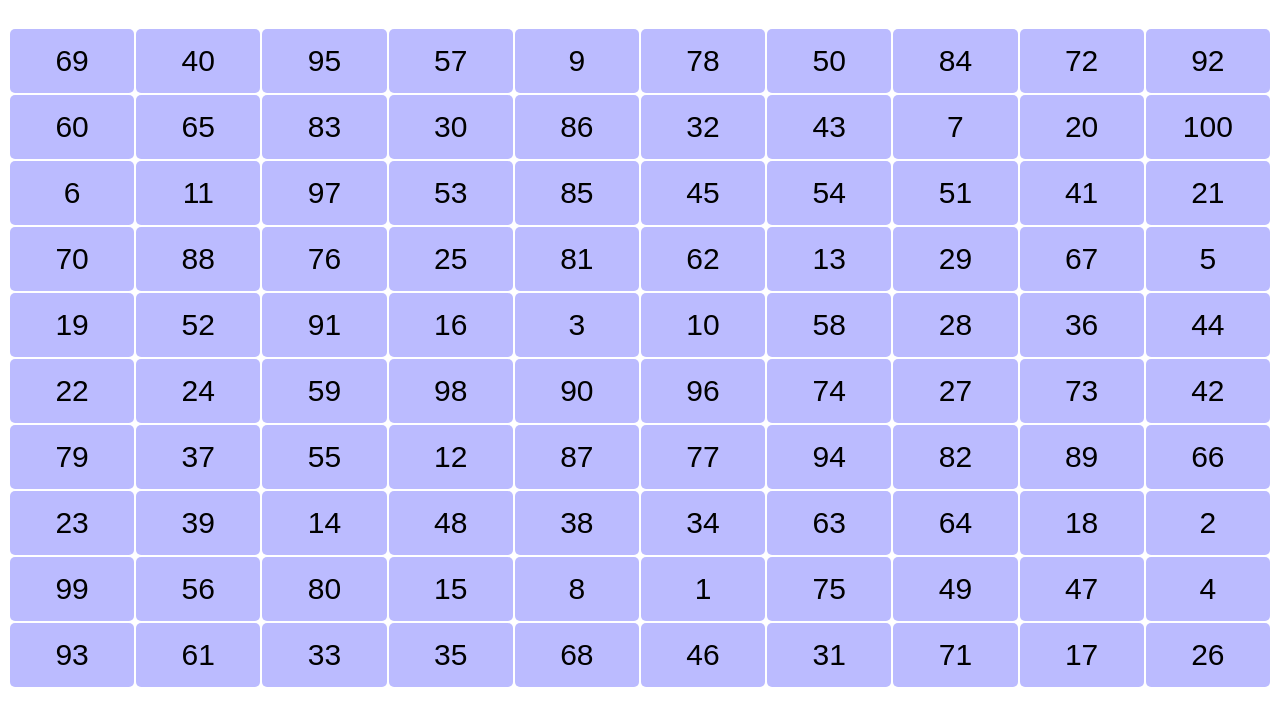
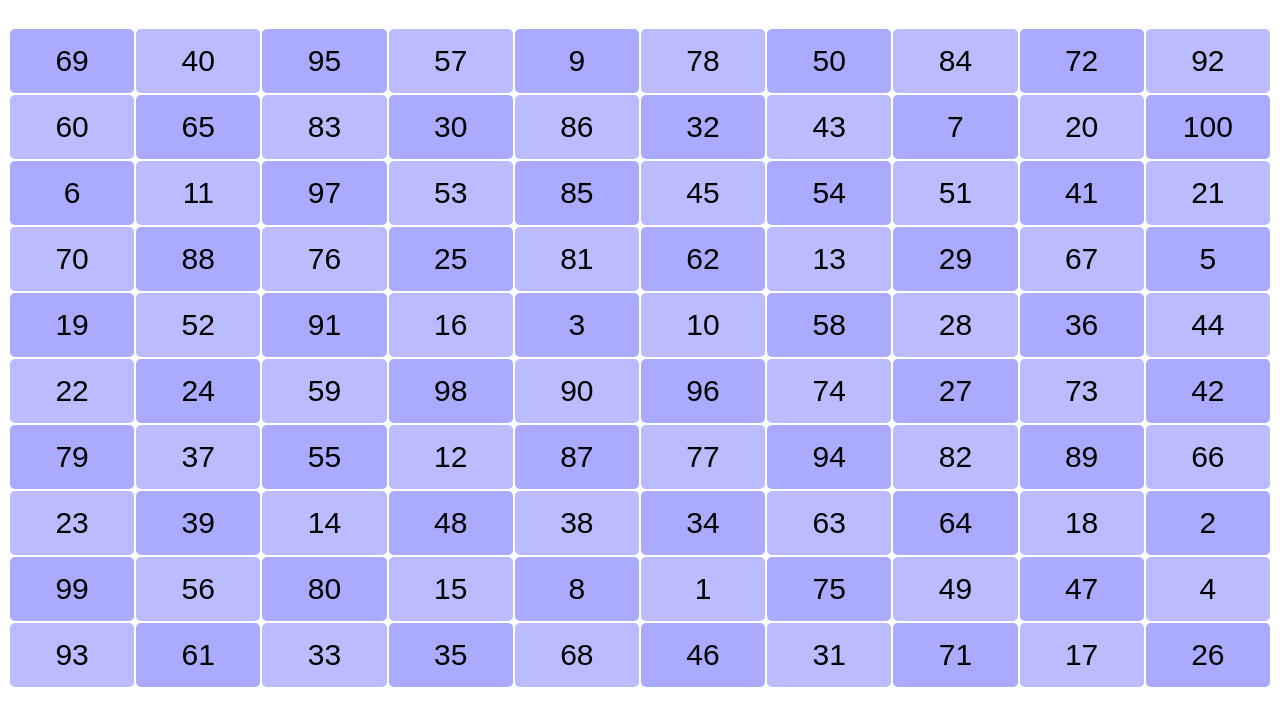
Before and after one commit to pithlessly/pithlessly.github.io, a plain HTML site: page sporcle100clone.html in a window 1280 px wide. Shown: the part 67-792 px from the top of the page. Drawn offline with Linux system fonts and the light colour scheme.

Commit message:
sporcle100clone: add alternating background pattern

```diff
--- a/sporcle100clone.html
+++ b/sporcle100clone.html
@@ -13,6 +13,9 @@ td {
     border-radius: 5px;
     padding: 0.5em;
     width: 3em;
+}
+td.color2 {
+    background-color: #aaf;
 }
 td:hover {
     background-color: #88f;
@@ -72,22 +75,29 @@ function getPlayTime(increment) {
 
 updateExpectedNext();
 
+function successAnimation(clickedY, clickedX) {
+}
+
 function gameOver(msg) {
     game_over = true;
     alert_msg.textContent = msg;
     // alert_msg.style.display = "";
 }
 
-for (let i = 0; i < N; i += WIDTH) {
+for (let i = 0, iscaled = 0; iscaled < N; i++, iscaled += WIDTH) {
     const row = document.createElement("tr");
-    for (let j = 0; j < WIDTH; j++) {
+    const rowlimit = Math.min(WIDTH, N - iscaled);
+    for (let j = 0; j < rowlimit; j++) {
         const cell = document.createElement("td");
-        let val = order[i + j];
+        if ((i + j) % 2 == 0)
+            cell.classList.add("color2");
+        let val = order[iscaled + j];
         cell.innerHTML = val;
         row.appendChild(cell);
         cell.onclick = function() {
             if (game_over) return;
             if (val == expected_next) {
+                cell.classList.remove("color2");
                 cell.classList.add("done");
                 cell.onclick = null;
                 if (expected_next == N) {
@@ -103,8 +113,10 @@ for (let i = 0; i < N; i += WIDTH) {
                     }
                     expected_next++;
                     updateExpectedNext();
+                    successAnimation(i, j);
                 }
             } else {
+                cell.classList.remove("color2");
                 cell.classList.add("wrong");
                 let total_play_time = "";
                 if (game_start != null) {
```
